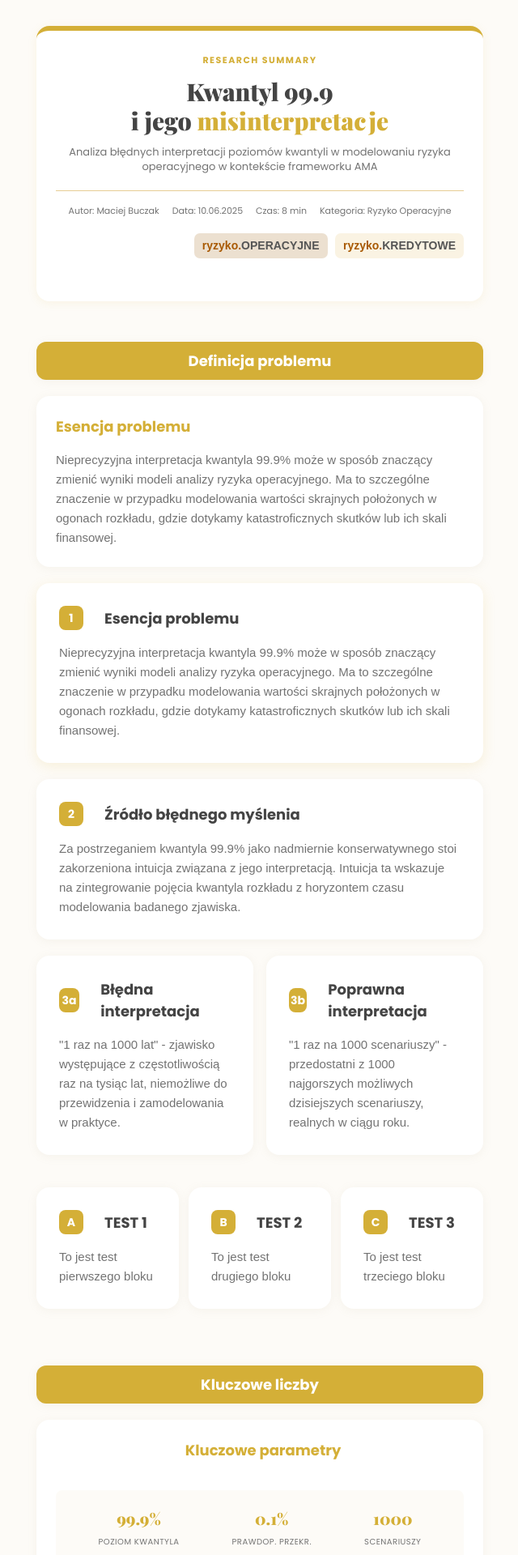
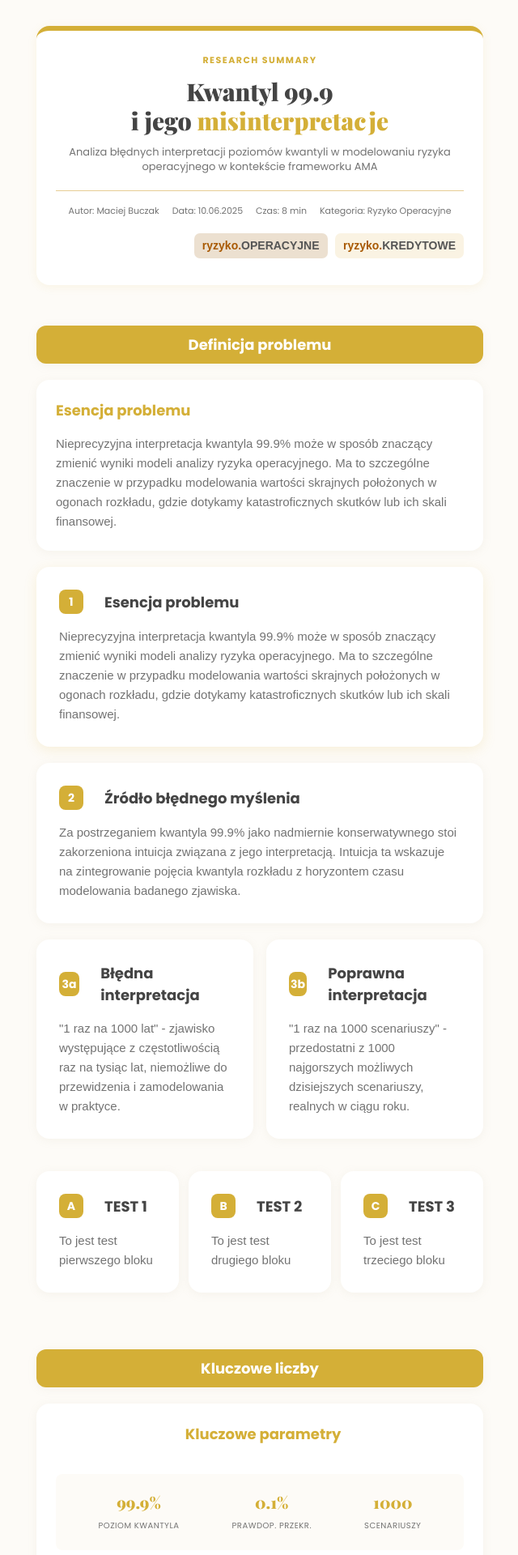
Before and after one commit to MaciejBuczak/risk-research, a Jekyll site: the page onepager_v9.html, which Jekyll copies as it is, in a window 1280 px wide. Shown: the top 1920 px of the page at 81% size, without its empty margins (319-959 px from the left). Built offline with Jekyll 4.4.1, drawn with Linux system fonts in a browser that asks for light colours; some web fonts are replaced.

Commit message:
Update onepager_v9.html

```diff
--- a/onepager_v9.html
+++ b/onepager_v9.html
@@ -633,7 +633,7 @@
         </div>
 
 <!-- Kontenery na etykiety ryzyka -->
-<div style="text-align: right; margin: 20px 0;">
+<div style="text-align: right; margin-top: 20px; margin-bottom: 0;">
   <!-- Etykieta ryzyko.OPERACYJNE -->
   <span style="display: inline-block; background-color: #ece0d0; padding: 5px 10px; margin-left: 5px; margin-bottom: 5px; font-size: 14px; font-weight: bold; border-radius: 7px; font-family: Arial, sans-serif;">
     <span style="color: #a85903;">ryzyko.</span><span style="color: #555;">OPERACYJNE</span>
```
